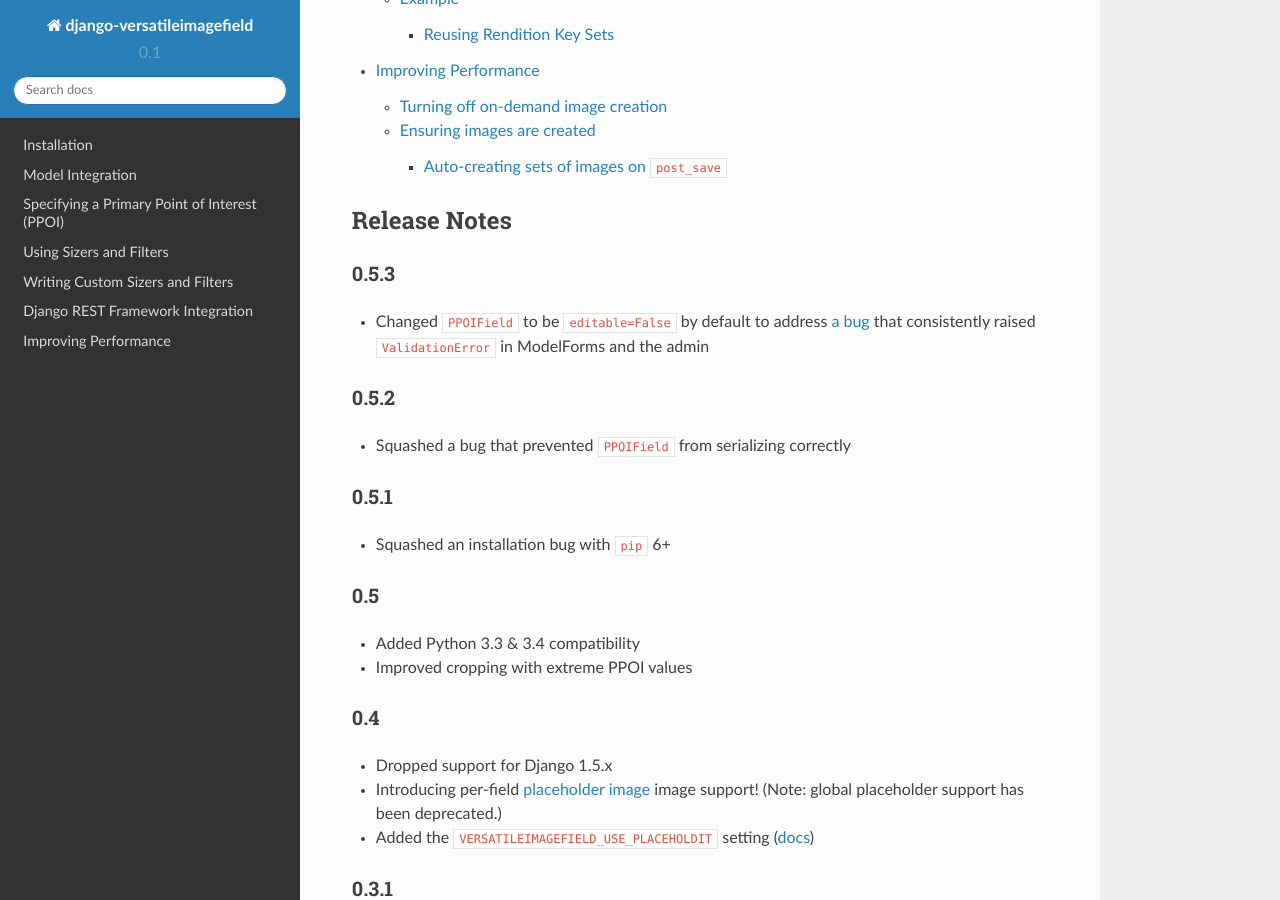
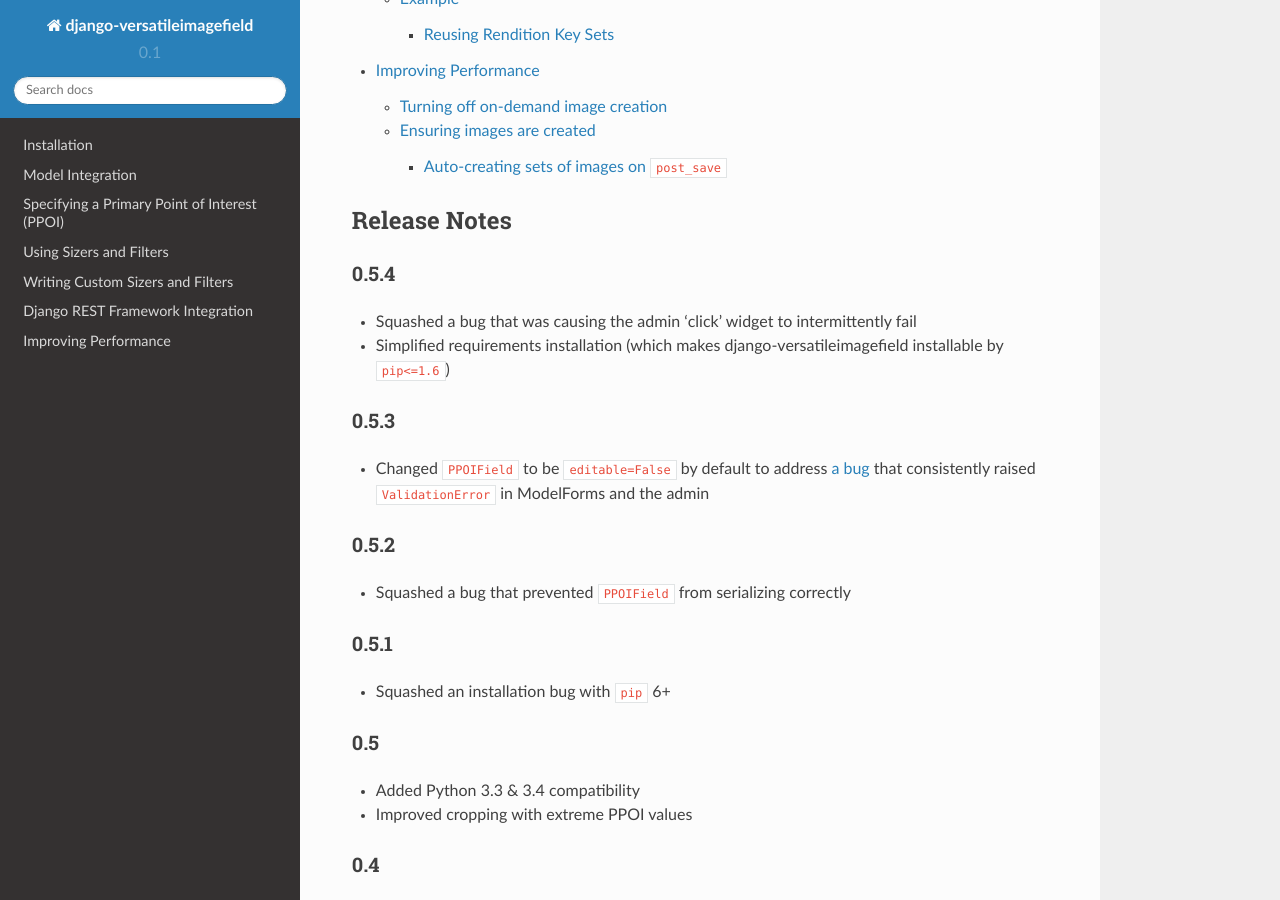
Before and after one commit to respondcreate/django-versatileimagefield, a Sphinx documentation site: the page built from docs/index.rst, in a window 1280 px wide and 900 px high, scrolled down 2489 px. Built offline with Sphinx 7.4.7 and the Read the Docs theme 2.0.0, drawn with Linux system fonts in a browser that asks for light colours.

```diff
--- a/docs/index.rst
+++ b/docs/index.rst
@@ -77,6 +77,11 @@ Table of Contents
 
 Release Notes
 =============
+
+0.5.4
+^^^^^
+- Squashed a bug that was causing the admin 'click' widget to intermittently fail
+- Simplified requirements installation (which makes django-versatileimagefield installable by ``pip<=1.6``)
 
 0.5.3
 ^^^^^
--- a/setup.py
+++ b/setup.py
@@ -5,7 +5,7 @@ from setuptools import find_packages
 setup(
     name='django-versatileimagefield',
     packages=find_packages(),
-    version='0.5.3',
+    version='0.5.4',
     author=u'Jonathan Ellenberger',
     author_email='jonathan_ellenberger@wgbh.org',
     url='http://github.com/WGBH/django-versatileimagefield/',
```
